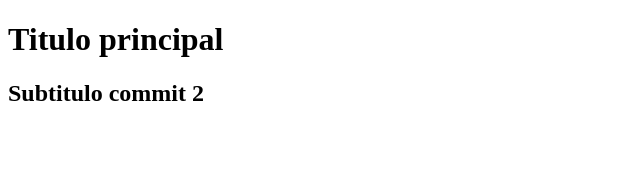
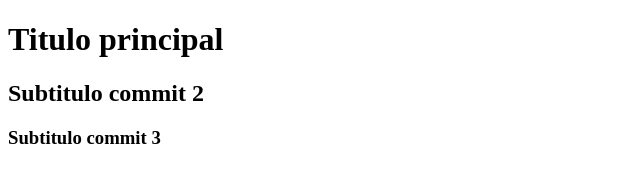
Before and after one commit to LicDanielg2022/repoLocalRemoto, a plain HTML site: page index.html in a window 1280 px wide. Shown: the whole page, without its empty margins (0-640 px from the left). Drawn offline with Linux system fonts and the light colour scheme.

Commit message:
cambio desde remoto
h3

```diff
--- a/index.html
+++ b/index.html
@@ -9,5 +9,6 @@
 <body>
     <h1>Titulo principal</h1>
     <h2>Subtitulo commit 2</h2>
+     <h3>Subtitulo commit 3</h3>
 </body>
 </html>
```
